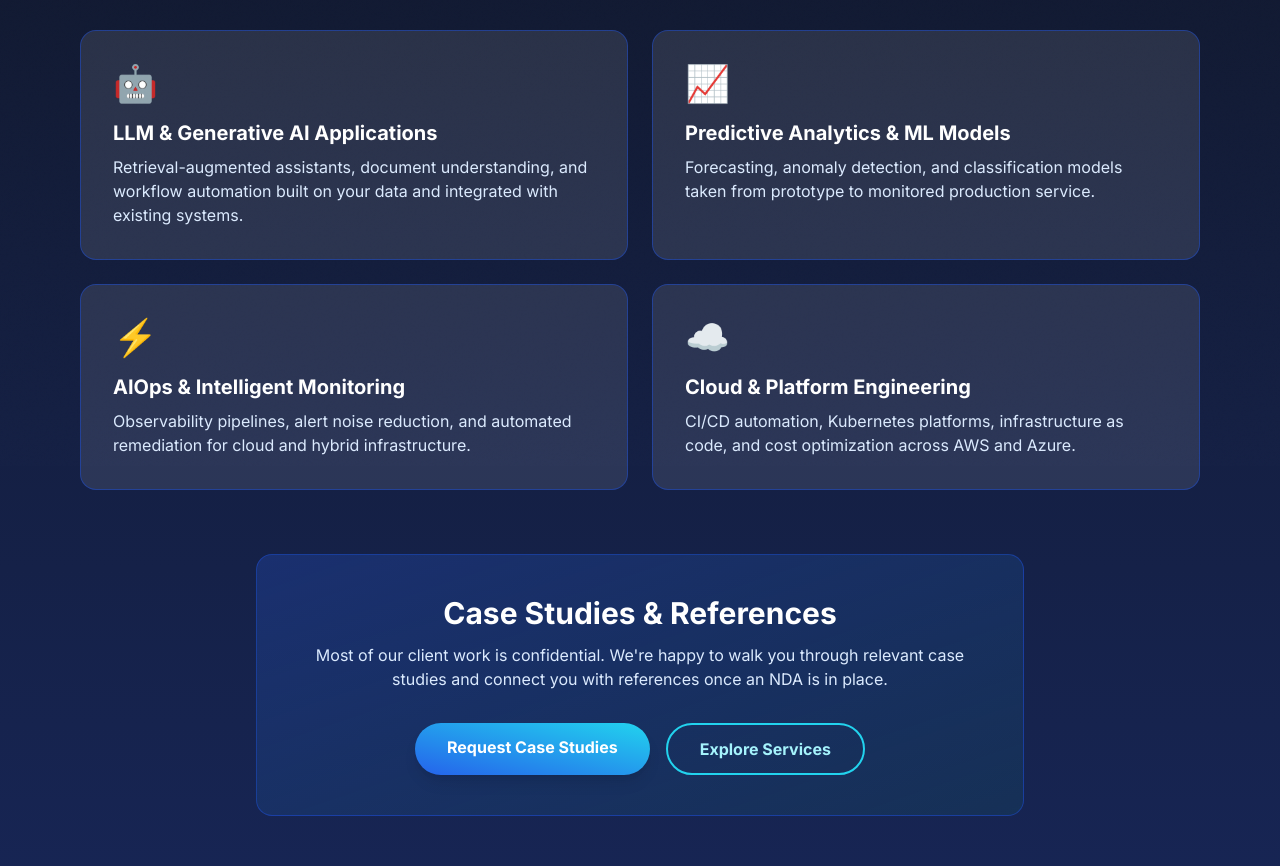
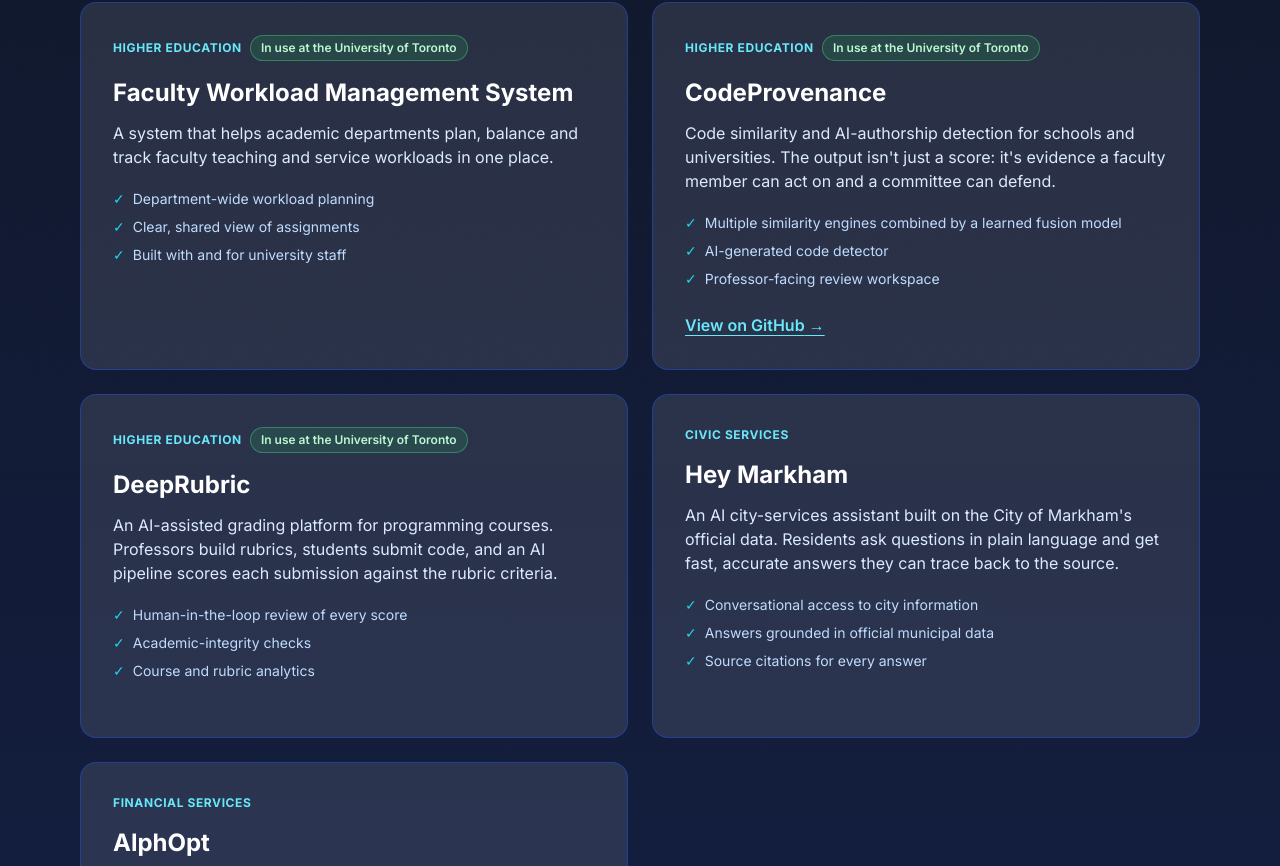
Before and after one commit to tianzesun/aydenait-website, a React (Vite) app: page /portfolio in a window 1280 px wide. Shown: the part 334-1200 px from the top of the page. Built offline with nearby package versions, Linux system fonts and the light colour scheme; the HTML template or start-up script is replaced by a standard one.

Commit message:
Add project portfolio: Faculty Workload, CodeProvenance, DeepRubric, Hey Markham, AlphOpt
Co-Authored-By: Claude Opus 5.5 <noreply@anthropic.com>

```diff
--- a/src/pages/Clients.tsx
+++ b/src/pages/Clients.tsx
@@ -1,7 +1,45 @@
 import { Link } from "react-router-dom";
 import SEO from "../components/SEO";
 
-// Engagement types we deliver. Add real, client-approved case studies here as they become available.
+// Projects we've built. Keep claims here to what the client has approved for public use.
+const projects = [
+  {
+    title: "Faculty Workload Management System",
+    sector: "Higher Education",
+    status: "In use at the University of Toronto",
+    desc: "A system that helps academic departments plan, balance and track faculty teaching and service workloads in one place.",
+    highlights: ["Department-wide workload planning", "Clear, shared view of assignments", "Built with and for university staff"],
+  },
+  {
+    title: "CodeProvenance",
+    sector: "Higher Education",
+    status: "In use at the University of Toronto",
+    desc: "Code similarity and AI-authorship detection for schools and universities. The output isn't just a score: it's evidence a faculty member can act on and a committee can defend.",
+    highlights: ["Multiple similarity engines combined by a learned fusion model", "AI-generated code detector", "Professor-facing review workspace"],
+    link: { href: "https://github.com/tianzesun/CodeProvenance", label: "View on GitHub" },
+  },
+  {
+    title: "DeepRubric",
+    sector: "Higher Education",
+    status: "In use at the University of Toronto",
+    desc: "An AI-assisted grading platform for programming courses. Professors build rubrics, students submit code, and an AI pipeline scores each submission against the rubric criteria.",
+    highlights: ["Human-in-the-loop review of every score", "Academic-integrity checks", "Course and rubric analytics"],
+  },
+  {
+    title: "Hey Markham",
+    sector: "Civic Services",
+    desc: "An AI city-services assistant built on the City of Markham's official data. Residents ask questions in plain language and get fast, accurate answers they can trace back to the source.",
+    highlights: ["Conversational access to city information", "Answers grounded in official municipal data", "Source citations for every answer"],
+  },
+  {
+    title: "AlphOpt",
+    sector: "Financial Services",
+    desc: "An AI options-strategy analysis and risk-management system built on a modern stack. It provides intelligent signal analysis for research and decision support; it does not execute trades.",
+    highlights: ["News-analysis AI agent", "Multimodal market-sentiment analyzer", "Real-time sentiment quantification for strategy analysis"],
+  },
+];
+
+// Engagement types we deliver.
 const engagements = [
   {
     icon: "🤖",
@@ -28,9 +66,9 @@ const engagements = [
 const Clients = () => (
   <>
     <SEO
-      title="Portfolio - AI Consulting & IT Solutions | AydenAIT"
-      description="The kinds of AI consulting, AI development, AIOps, and cloud engineering engagements AydenAIT delivers. Case studies and references available on request under NDA."
-      keywords="AI consulting portfolio, AI development projects, AIOps engagements, cloud engineering, enterprise AI"
+      title="Portfolio - AI Projects | AydenAIT"
+      description="AI systems built by AydenAIT: CodeProvenance, DeepRubric and a faculty workload system for higher education, the Hey Markham city-services assistant, and the AlphOpt options-analysis platform."
+      keywords="AI consulting portfolio, AI in higher education, code similarity detection, AI grading, AI city services assistant, options analysis AI"
       ogUrl="https://aydenait.com/portfolio"
       canonical="https://aydenait.com/portfolio"
     />
@@ -39,12 +77,53 @@ const Clients = () => (
       <div className="max-w-6xl mx-auto px-4">
         {/* Hero */}
         <div className="text-center mb-14">
-          <h1 className="text-4xl md:text-5xl font-bold text-white mb-4">What We Deliver</h1>
+          <h1 className="text-4xl md:text-5xl font-bold text-white mb-4">Our Work</h1>
           <p className="text-xl text-blue-200 max-w-2xl mx-auto">
-            Production AI and infrastructure work for teams that need results, not slide decks.
+            Production AI systems for teams that need results, not slide decks.
           </p>
         </div>
 
+        {/* Projects */}
+        <div className="grid md:grid-cols-2 gap-6 mb-20">
+          {projects.map((project) => (
+            <article
+              key={project.title}
+              className="flex flex-col bg-white/10 rounded-2xl p-8 border border-blue-700/50 hover:border-cyan-400 transition"
+            >
+              <div className="flex flex-wrap items-center gap-2 mb-4">
+                <span className="text-xs font-bold uppercase tracking-wider text-cyan-300">{project.sector}</span>
+                {project.status && (
+                  <span className="text-xs font-semibold px-2.5 py-1 rounded-full bg-green-500/15 border border-green-400/40 text-green-200">
+                    {project.status}
+                  </span>
+                )}
+              </div>
+              <h2 className="text-2xl font-bold text-white mb-3">{project.title}</h2>
+              <p className="text-blue-100 mb-5">{project.desc}</p>
+              <ul className="space-y-2 text-sm text-blue-200 mb-6">
+                {project.highlights.map((h) => (
+                  <li key={h} className="flex gap-2">
+                    <span className="text-cyan-400" aria-hidden="true">✓</span>
+                    <span>{h}</span>
+                  </li>
+                ))}
+              </ul>
+              {project.link && (
+                <a
+                  href={project.link.href}
+                  target="_blank"
+                  rel="noopener noreferrer"
+                  className="mt-auto self-start text-cyan-300 font-semibold hover:text-cyan-200 underline underline-offset-4"
+                >
+                  {project.link.label} →
+                </a>
+              )}
+            </article>
+          ))}
+        </div>
+
+        {/* Engagement types */}
+        <h2 className="text-2xl md:text-3xl font-bold text-white text-center mb-8">What We Deliver</h2>
         <div className="grid md:grid-cols-2 gap-6 mb-16">
           {engagements.map((item) => (
             <div
@@ -52,7 +131,7 @@ const Clients = () => (
               className="bg-white/10 rounded-2xl p-8 border border-blue-700/50 hover:border-cyan-400 transition"
             >
               <div className="text-4xl mb-4">{item.icon}</div>
-              <h2 className="text-xl font-bold text-white mb-2">{item.title}</h2>
+              <h3 className="text-xl font-bold text-white mb-2">{item.title}</h3>
               <p className="text-blue-100">{item.desc}</p>
             </div>
           ))}
@@ -60,17 +139,17 @@ const Clients = () => (
 
         {/* References under NDA */}
         <div className="max-w-3xl mx-auto text-center bg-gradient-to-br from-blue-900/60 to-cyan-900/30 rounded-2xl p-10 border border-blue-700/50">
-          <h2 className="text-2xl md:text-3xl font-bold text-white mb-3">Case Studies & References</h2>
+          <h2 className="text-2xl md:text-3xl font-bold text-white mb-3">Want to See It in Action?</h2>
           <p className="text-blue-100 mb-8">
-            Most of our client work is confidential. We're happy to walk you through relevant case studies and connect you
-            with references once an NDA is in place.
+            We're happy to demo these systems, walk you through how they were built, and talk about what a similar
+            project would look like for your team.
           </p>
           <div className="flex flex-col sm:flex-row gap-4 justify-center">
             <Link
               to="/contact"
               className="px-8 py-3 rounded-full bg-gradient-to-tr from-blue-600 to-cyan-400 text-white font-bold shadow-lg hover:scale-105 transition"
             >
-              Request Case Studies
+              Request a Demo
             </Link>
             <Link
               to="/services"
```
